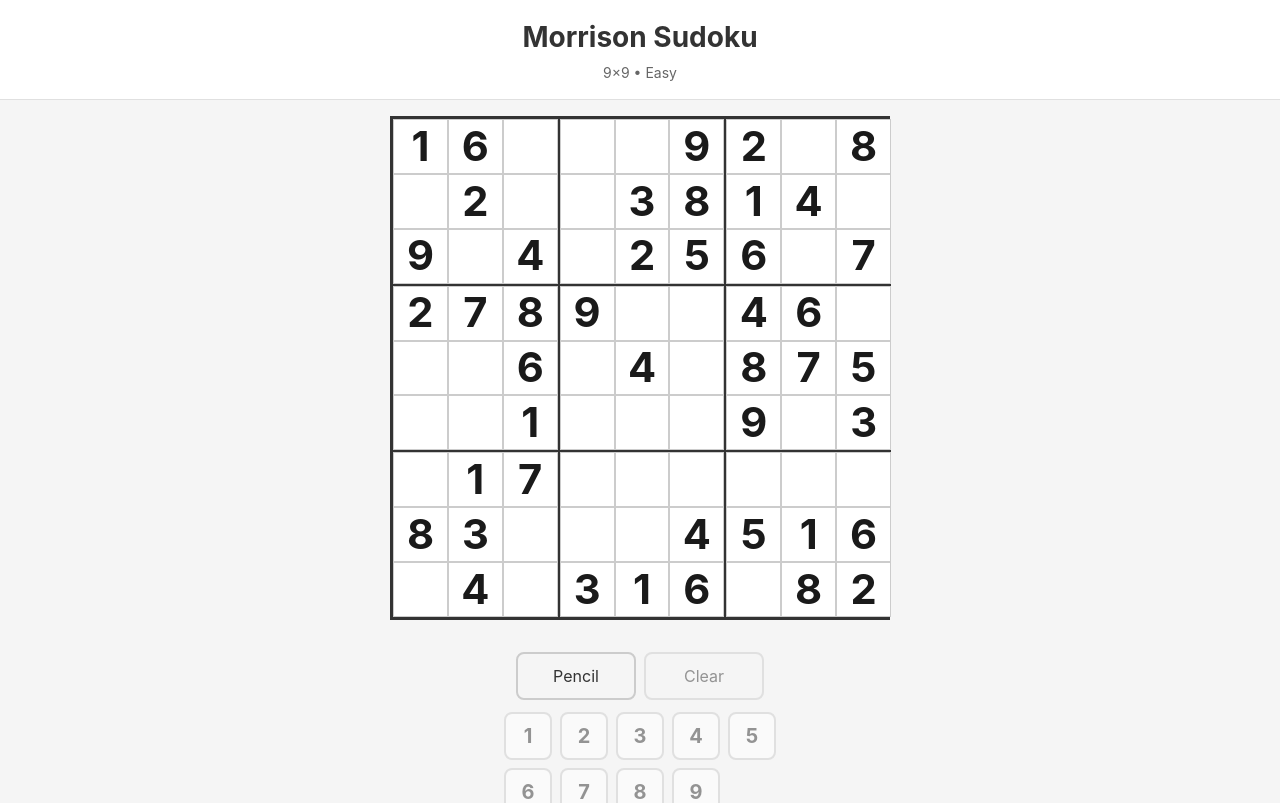
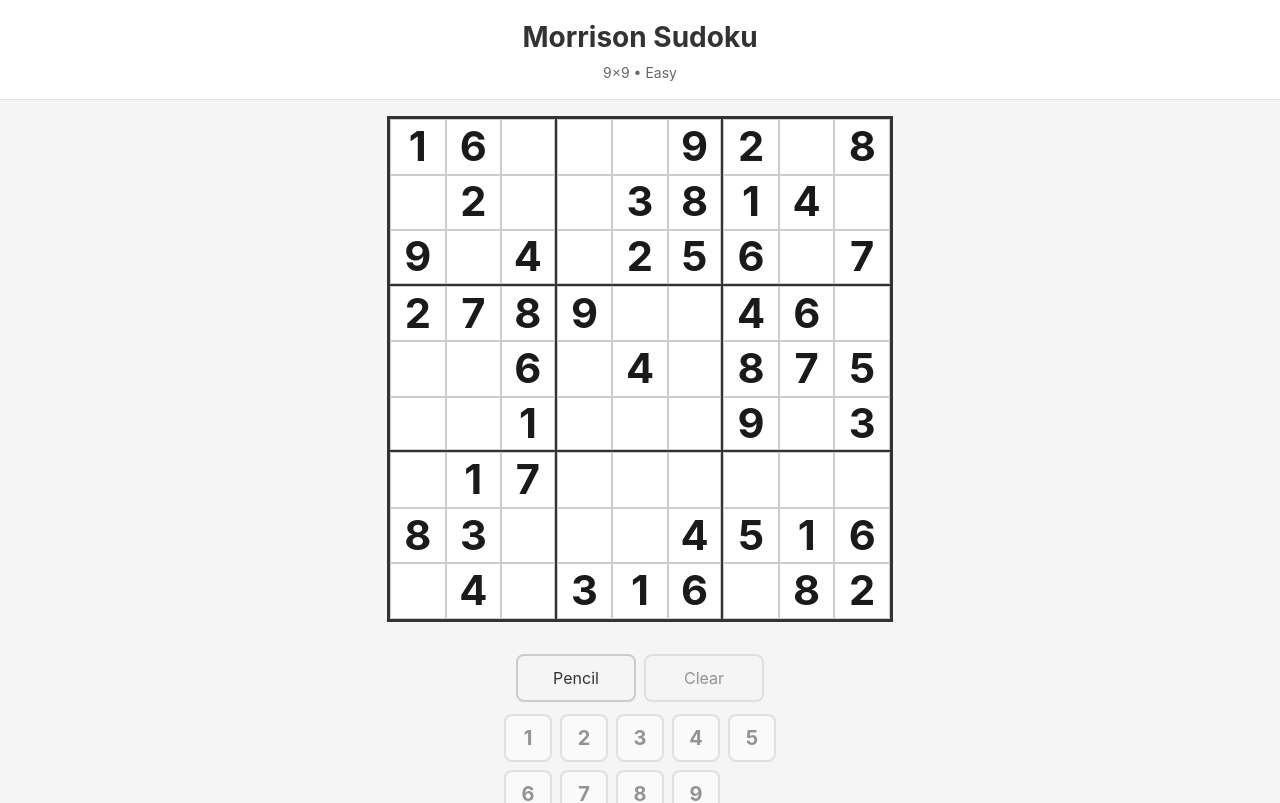
Before and after one commit to arleym/sudoku-with-variants, a React (Vite) app: page / in a window 1280 px wide. Shown: the top 803 px of the page. Built offline with nearby package versions, Linux system fonts and the light colour scheme.

Commit message:
bug fix layout

```diff
--- a/src/components/grid/SudokuCell.module.css
+++ b/src/components/grid/SudokuCell.module.css
@@ -7,10 +7,11 @@
   cursor: pointer;
   user-select: none;
   transition: background-color 0.15s ease;
-  aspect-ratio: 1;
+  width: 100%;
   height: 100%;
   font-size: var(--cell-font-size, 1.5rem);
   position: relative;
+  box-sizing: border-box;
 }
 
 .cell:focus {
--- a/src/components/grid/SudokuGrid.module.css
+++ b/src/components/grid/SudokuGrid.module.css
@@ -8,12 +8,11 @@
 .grid {
   display: grid;
   width: var(--grid-size);
-  height: calc(var(--grid-size) + 4px);
-  max-width: 100%;
-  max-height: 100%;
+  height: var(--grid-size);
   border: 3px solid var(--grid-border, #333);
   background: var(--grid-bg, #fff);
-  box-sizing: border-box;
+  box-sizing: content-box;
+  overflow: hidden;
 }
 
 .cellWrapper {
```
